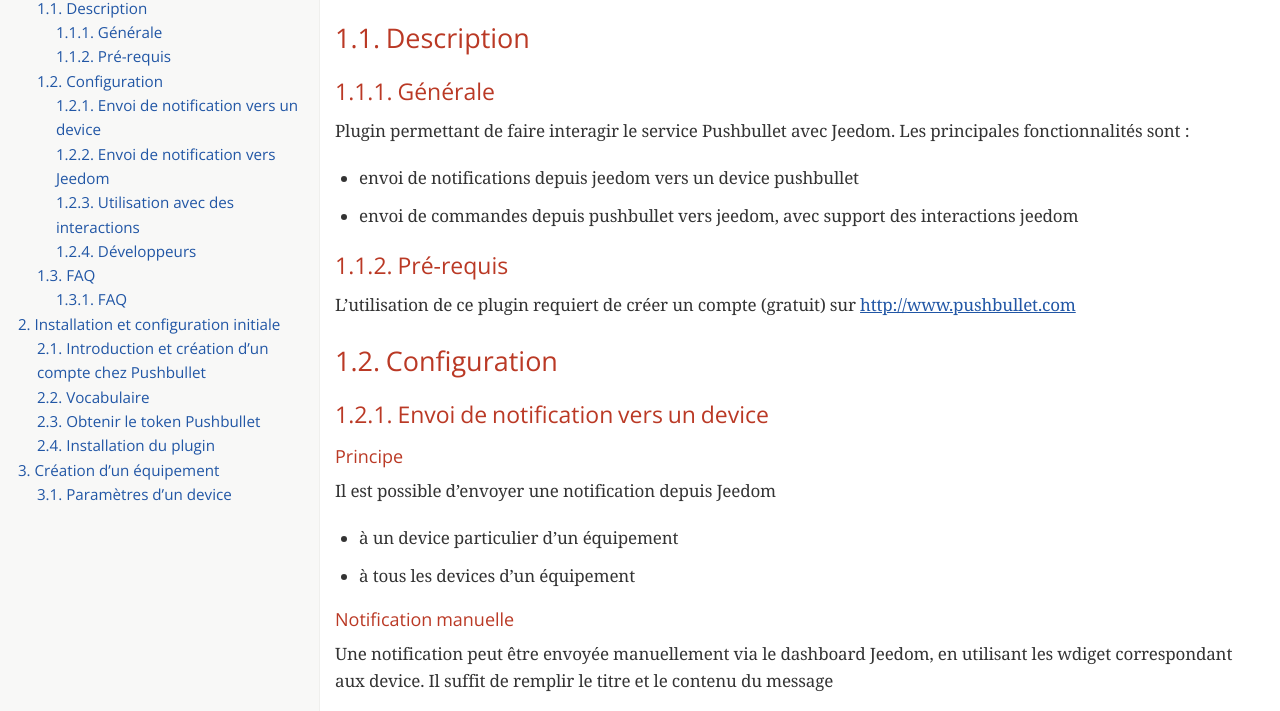
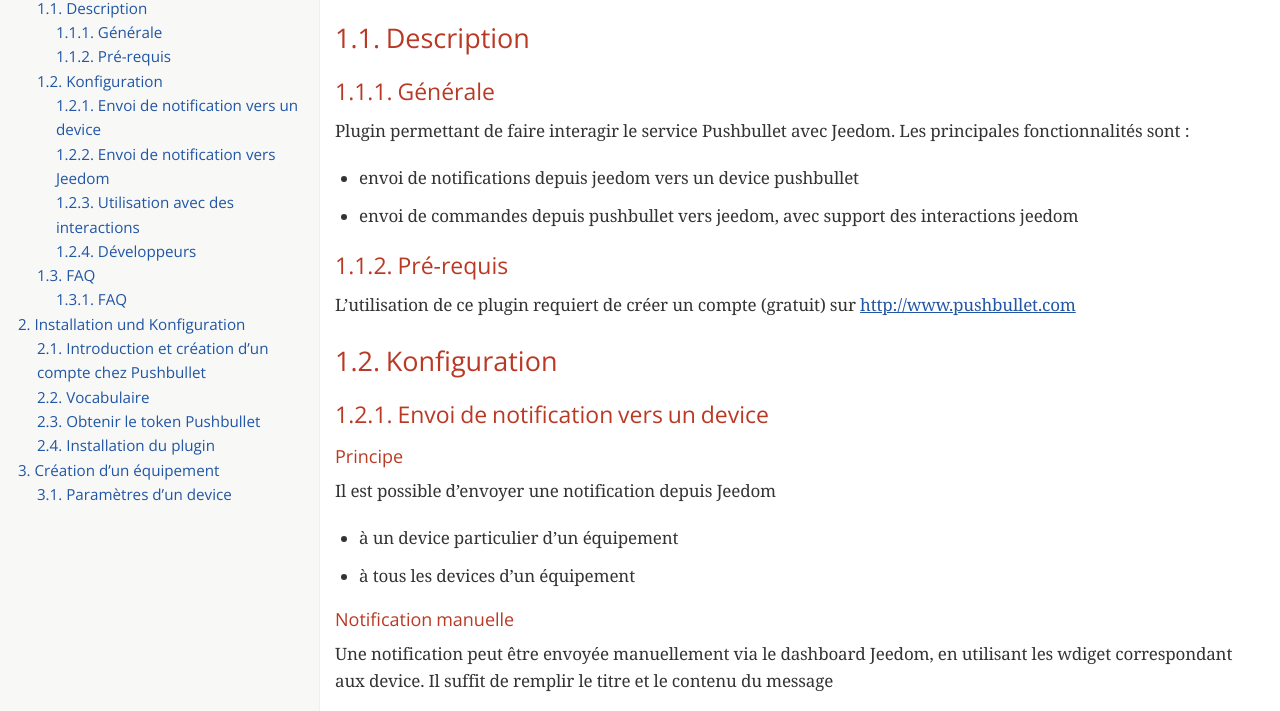
Before and after one commit to cazeaux/jeedom_pushbullet, a plain HTML site: page doc/de_DE/index.html in a window 1280 px wide. Shown: the part 86-797 px from the top of the page. Drawn offline with nearby package versions, Linux system fonts and the light colour scheme; a web font is replaced by a local one.

Commit message:
[ROBOT] Action all

```diff
--- a/doc/de_DE/index.html
+++ b/doc/de_DE/index.html
@@ -423,7 +423,7 @@
 <li><a href="#_pré_requis">1.1.2. Pré-requis</a></li>
 </ul>
 </li>
-<li><a href="#_configuration">1.2. Configuration</a>
+<li><a href="#_konfiguration">1.2. Konfiguration</a>
 <ul class="sectlevel3">
 <li><a href="#_envoi_de_notification_vers_un_device">1.2.1. Envoi de notification vers un device</a></li>
 <li><a href="#_envoi_de_notification_vers_jeedom">1.2.2. Envoi de notification vers Jeedom</a></li>
@@ -438,7 +438,7 @@
 </li>
 </ul>
 </li>
-<li><a href="#_installation_et_configuration_initiale">2. Installation et configuration initiale</a>
+<li><a href="#_installation_und_konfiguration">2. Installation und Konfiguration</a>
 <ul class="sectlevel3">
 <li><a href="#_introduction_et_création_d_un_compte_chez_pushbullet">2.1. Introduction et création d&#8217;un compte chez Pushbullet</a></li>
 <li><a href="#_vocabulaire">2.2. Vocabulaire</a></li>
@@ -485,7 +485,7 @@
 </div>
 </div>
 <div class="sect2">
-<h3 id="_configuration">1.2. Configuration</h3>
+<h3 id="_konfiguration">1.2. Konfiguration</h3>
 <div class="sect3">
 <h4 id="_envoi_de_notification_vers_un_device">1.2.1. Envoi de notification vers un device</h4>
 <div class="sect4">
@@ -872,7 +872,7 @@
 </div>
 </div>
 <div class="sect1">
-<h2 id="_installation_et_configuration_initiale">2. Installation et configuration initiale</h2>
+<h2 id="_installation_und_konfiguration">2. Installation und Konfiguration</h2>
 <div class="sectionbody">
 <div class="sect3">
 <h4 id="_introduction_et_création_d_un_compte_chez_pushbullet">2.1. Introduction et création d&#8217;un compte chez Pushbullet</h4>
```
Also changed, not shown: 1 other file.
